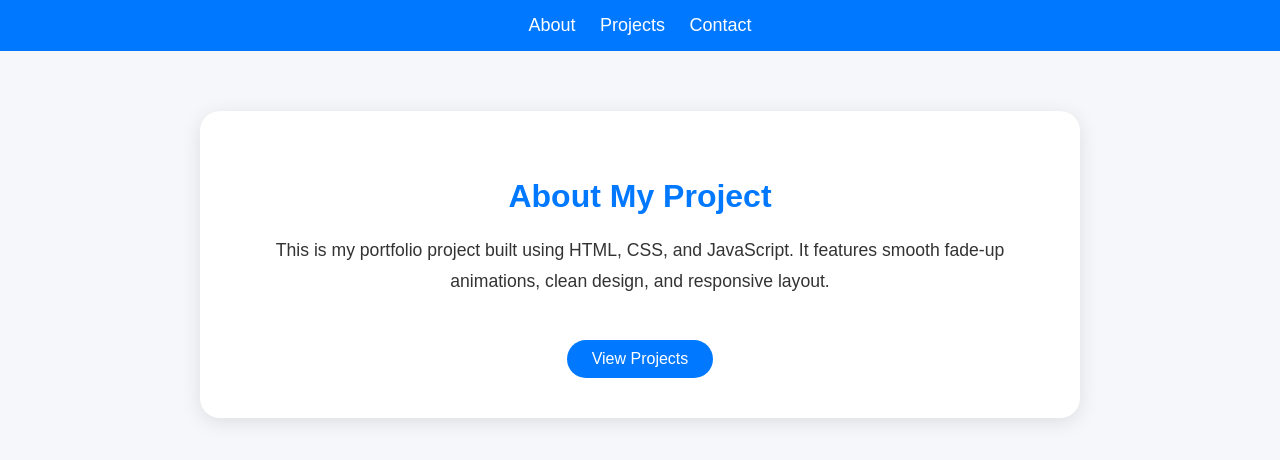
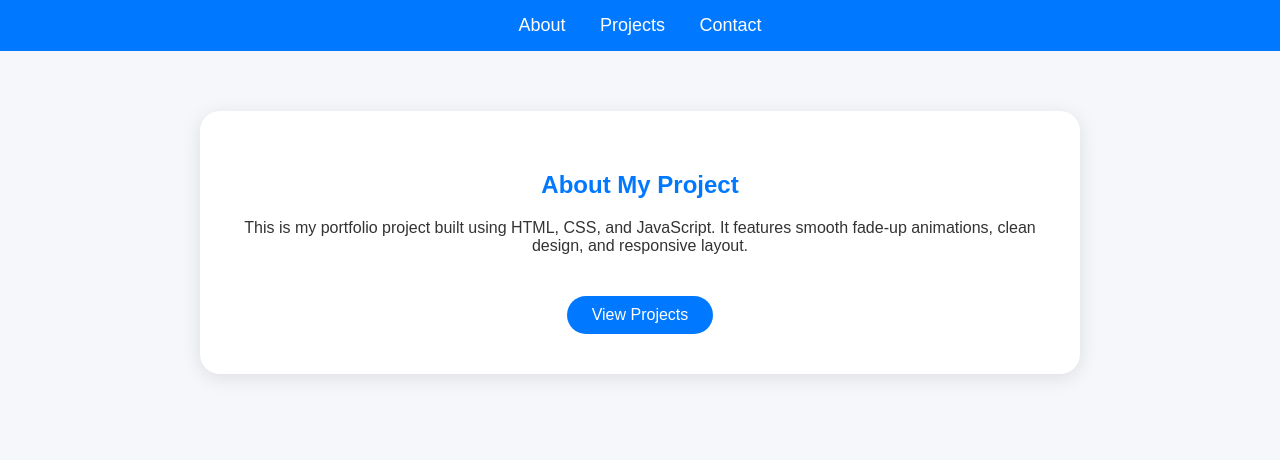
Before and after one commit to rafimohammad05/portfolio-website, a plain HTML site: page index.html in a window 1280 px wide. Drawn offline with Linux system fonts and the light colour scheme.

Commit message:
Update style.css

```diff
--- a/style.css
+++ b/style.css
@@ -1,4 +1,3 @@
-/* ===== General Styling ===== */
 body {
   font-family: "Poppins", sans-serif;
   margin: 0;
@@ -14,7 +13,23 @@ section {
   text-align: center;
 }
 
-/* ===== About Project Section ===== */
+/* Navbar */
+nav {
+  background: #0078ff;
+  padding: 15px;
+  text-align: center;
+}
+nav a {
+  color: white;
+  text-decoration: none;
+  font-size: 18px;
+  margin: 0 15px;
+}
+nav a:hover {
+  color: #cce4ff;
+}
+
+/* About container + animation */
 .about-container {
   max-width: 800px;
   margin: 0 auto;
@@ -27,26 +42,17 @@ section {
   transition: all 1s ease;
 }
 
-/* When animation starts */
+/* When visible (animation active) */
 .about-container.show {
   opacity: 1;
   transform: translateY(0);
 }
 
-/* Headings */
 .about-container h2 {
   color: #0078ff;
-  font-size: 2rem;
   margin-bottom: 20px;
 }
 
-/* Paragraph */
-.about-container p {
-  font-size: 1.1rem;
-  line-height: 1.8;
-}
-
-/* Button */
 .btn {
   display: inline-block;
   margin-top: 25px;
@@ -55,29 +61,8 @@ section {
   background: #0078ff;
   color: #fff;
   text-decoration: none;
-  font-weight: 500;
   transition: 0.3s;
 }
-
 .btn:hover {
   background: #005fd1;
 }
-
-/* Navbar Example (optional) */
-nav {
-  background: #0078ff;
-  padding: 15px;
-  text-align: center;
-}
-
-nav a {
-  color: white;
-  text-decoration: none;
-  font-size: 18px;
-  margin: 0 10px;
-  transition: 0.3s;
-}
-
-nav a:hover {
-  color: #dceeff;
-}
```
